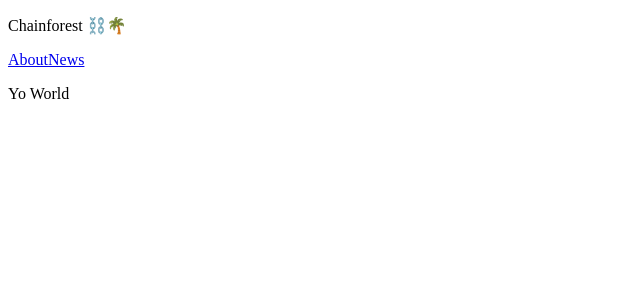
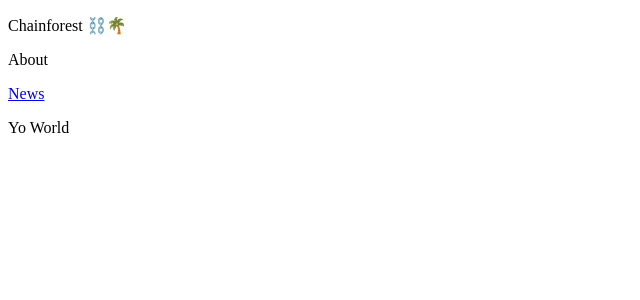
Before and after one commit to chainforest-labs/chainforest-website, a Next.js app: page / in a window 1280 px wide. Shown: the top 300 px of the page, without its empty margins (0-640 px from the left). Built offline with nearby package versions, Linux system fonts and the light colour scheme.

Commit message:
Clean Link props

```diff
--- a/components/Nav.tsx
+++ b/components/Nav.tsx
@@ -6,13 +6,13 @@ const Nav: FC = () => {
     <nav className="w-screen p-4">
       <div className="flex justify-between w-full">
         <span className="cursor-pointer">
-          <Link href="/" passHref={true}>
+          <Link href="/" passHref>
             <p className="font-semibold"> Chainforest ⛓️🌴</p>
           </Link>
         </span>
         <div>
-          <Link href="/about">
-            <a className="mr-2">About</a>
+          <Link href="/about" passHref>
+            <p className="mr-2">About</p>
           </Link>
           <Link href="/news">News</Link>
         </div>
```
